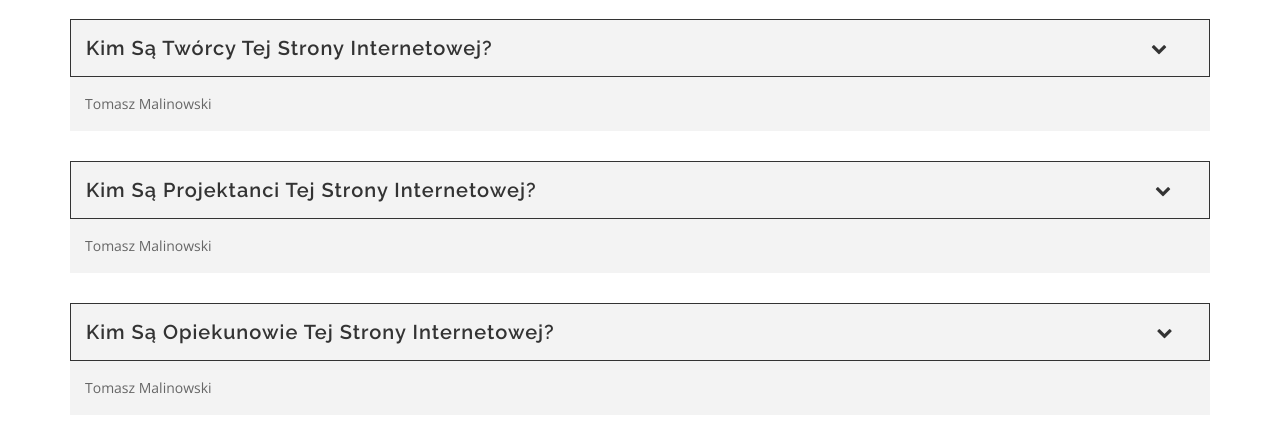
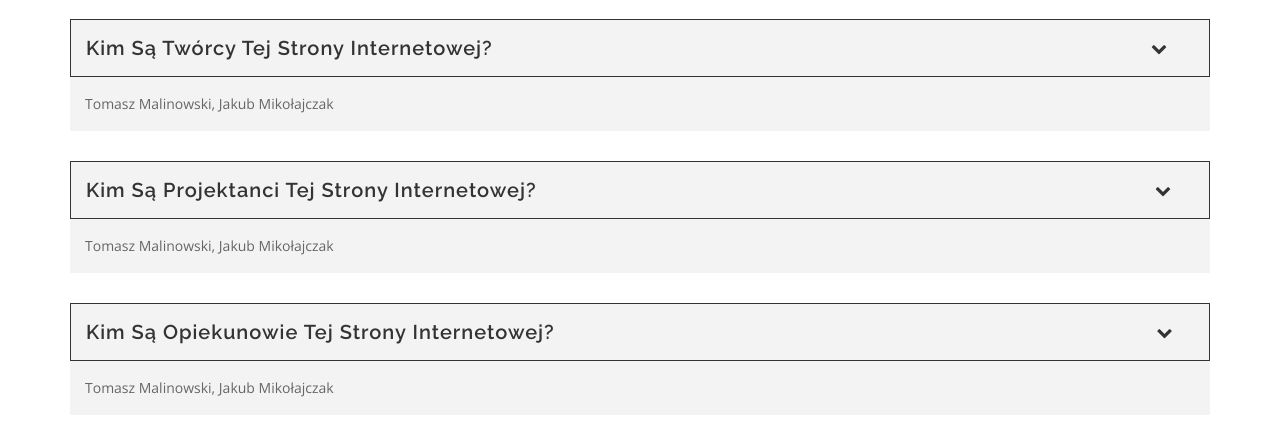
Before and after one commit to malinuuus/leadsite, a plain HTML site: page index.html in a window 1280 px wide. Shown: the part 710-1146 px from the top of the page. Drawn offline with nearby package versions, Linux system fonts and the light colour scheme.

```diff
--- a/index.html
+++ b/index.html
@@ -58,7 +58,7 @@
                                 <p class="down-arrow down-arrow-left distab-cell-middle"></p>
                             </div>
                         </div>
-                        <p class="faq-ans faq-answer-pad faq-answer-bg">Tomasz Malinowski</p>
+                        <p class="faq-ans faq-answer-pad faq-answer-bg">Tomasz Malinowski, Jakub Mikołajczak</p>
                     </div>
 
                     <div class="faq-row-bottom">
@@ -69,7 +69,7 @@
                                 <p class="down-arrow down-arrow-left distab-cell-middle"></p>
                             </div>
                         </div>
-                        <p class="faq-ans faq-answer-pad faq-answer-bg">Tomasz Malinowski</p>
+                        <p class="faq-ans faq-answer-pad faq-answer-bg">Tomasz Malinowski, Jakub Mikołajczak</p>
                     </div>
 
                     <div class="faq-row-bottom">
@@ -80,7 +80,7 @@
                                 <p class="down-arrow down-arrow-left distab-cell-middle"></p>
                             </div>
                         </div>
-                        <p class="faq-ans faq-answer-pad faq-answer-bg">Tomasz Malinowski</p>
+                        <p class="faq-ans faq-answer-pad faq-answer-bg">Tomasz Malinowski, Jakub Mikołajczak</p>
                     </div>
                 </div>
             </div>
```
